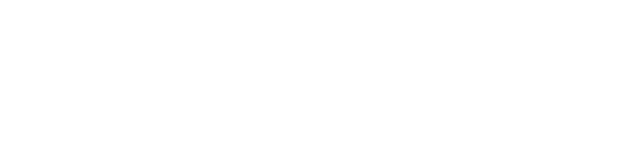
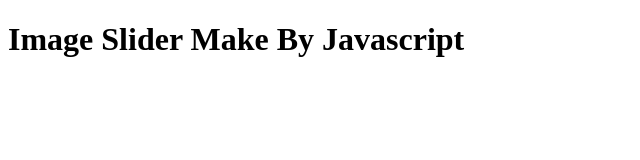
Before and after one commit to Md-Asikul-Islam/Image_slider, a plain HTML site: page index.html in a window 1280 px wide. Shown: the whole page, without its empty margins (0-640 px from the left). Drawn offline with Linux system fonts and the light colour scheme.

Commit message:
container html template added

```diff
--- a/index.html
+++ b/index.html
@@ -10,7 +10,10 @@
     <link rel="stylesheet" href="style.css">
 </head>
 <body>
-
+    <div class="container">
+        <h1> Image Slider Make By Javascript</h1>
+        <div class="slider"></div>
+    </div>
     <script src="index.js"></script>
 </body>
 </html>
```
